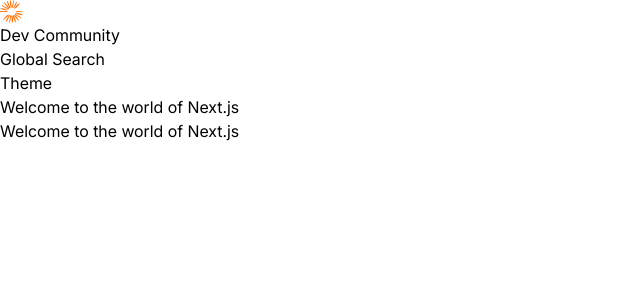
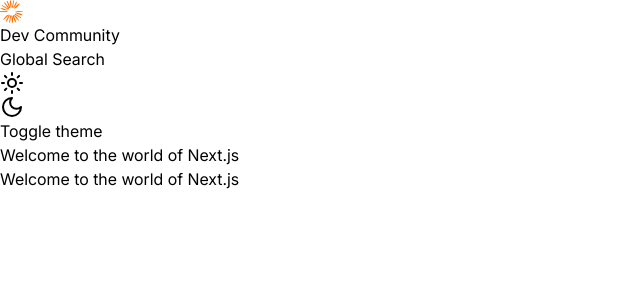
Before and after one commit to Rezuan-Ahmed-git/dev-community-app, a Next.js app: page / in a window 1280 px wide. Shown: the top 300 px of the page, without its empty margins (0-640 px from the left). Built offline with nearby package versions, Linux system fonts and the light colour scheme.

Commit message:
feat: dark theme implement, shadcn

```diff
--- /dev/null
+++ b/components/navigation/navbar/Theme.tsx
@@ -0,0 +1,42 @@
+"use client";
+
+import { Moon, Sun } from "lucide-react";
+import { useTheme } from "next-themes";
+import * as React from "react";
+
+import { Button } from "@/components/ui/button";
+import {
+  DropdownMenu,
+  DropdownMenuContent,
+  DropdownMenuItem,
+  DropdownMenuTrigger,
+} from "@/components/ui/dropdown-menu";
+
+const Theme = () => {
+  const { setTheme } = useTheme();
+
+  return (
+    <DropdownMenu>
+      <DropdownMenuTrigger asChild>
+        <Button variant="outline" size="icon">
+          <Sun className="size-[1.2rem] rotate-0 scale-100 transition-all dark:-rotate-90 dark:scale-0" />
+          <Moon className="absolute size-[1.2rem] rotate-90 scale-0 transition-all dark:rotate-0 dark:scale-100" />
+          <span className="sr-only">Toggle theme</span>
+        </Button>
+      </DropdownMenuTrigger>
+      <DropdownMenuContent align="end">
+        <DropdownMenuItem onClick={() => setTheme("light")}>
+          Light
+        </DropdownMenuItem>
+        <DropdownMenuItem onClick={() => setTheme("dark")}>
+          Dark
+        </DropdownMenuItem>
+        <DropdownMenuItem onClick={() => setTheme("system")}>
+          System
+        </DropdownMenuItem>
+      </DropdownMenuContent>
+    </DropdownMenu>
+  );
+};
+
+export default Theme;
--- a/components/navigation/navbar/index.tsx
+++ b/components/navigation/navbar/index.tsx
@@ -1,6 +1,8 @@
 import Image from "next/image";
 import Link from "next/link";
 import React from "react";
+
+import Theme from "./Theme";
 
 const Navbar = () => {
   return (
@@ -20,7 +22,9 @@
 
       <p>Global Search</p>
 
-      <div className="flex-between gap-5">Theme</div>
+      <div className="flex-between gap-5">
+        <Theme />
+      </div>
     </nav>
   );
 };
--- /dev/null
+++ b/components/ui/button.tsx
@@ -0,0 +1,57 @@
+import * as React from "react"
+import { Slot } from "@radix-ui/react-slot"
+import { cva, type VariantProps } from "class-variance-authority"
+
+import { cn } from "@/lib/utils"
+
+const buttonVariants = cva(
+  "inline-flex items-center justify-center gap-2 whitespace-nowrap rounded-md text-sm font-medium transition-colors focus-visible:outline-none focus-visible:ring-1 focus-visible:ring-slate-950 disabled:pointer-events-none disabled:opacity-50 [&_svg]:pointer-events-none [&_svg]:size-4 [&_svg]:shrink-0 dark:focus-visible:ring-slate-300",
+  {
+    variants: {
+      variant: {
+        default:
+          "bg-slate-900 text-slate-50 shadow hover:bg-slate-900/90 dark:bg-slate-50 dark:text-slate-900 dark:hover:bg-slate-50/90",
+        destructive:
+          "bg-red-500 text-slate-50 shadow-sm hover:bg-red-500/90 dark:bg-red-900 dark:text-slate-50 dark:hover:bg-red-900/90",
+        outline:
+          "border border-slate-200 bg-white shadow-sm hover:bg-slate-100 hover:text-slate-900 dark:border-slate-800 dark:bg-slate-950 dark:hover:bg-slate-800 dark:hover:text-slate-50",
+        secondary:
+          "bg-slate-100 text-slate-900 shadow-sm hover:bg-slate-100/80 dark:bg-slate-800 dark:text-slate-50 dark:hover:bg-slate-800/80",
+        ghost: "hover:bg-slate-100 hover:text-slate-900 dark:hover:bg-slate-800 dark:hover:text-slate-50",
+        link: "text-slate-900 underline-offset-4 hover:underline dark:text-slate-50",
+      },
+      size: {
+        default: "h-9 px-4 py-2",
+        sm: "h-8 rounded-md px-3 text-xs",
+        lg: "h-10 rounded-md px-8",
+        icon: "h-9 w-9",
+      },
+    },
+    defaultVariants: {
+      variant: "default",
+      size: "default",
+    },
+  }
+)
+
+export interface ButtonProps
+  extends React.ButtonHTMLAttributes<HTMLButtonElement>,
+    VariantProps<typeof buttonVariants> {
+  asChild?: boolean
+}
+
+const Button = React.forwardRef<HTMLButtonElement, ButtonProps>(
+  ({ className, variant, size, asChild = false, ...props }, ref) => {
+    const Comp = asChild ? Slot : "button"
+    return (
+      <Comp
+        className={cn(buttonVariants({ variant, size, className }))}
+        ref={ref}
+        {...props}
+      />
+    )
+  }
+)
+Button.displayName = "Button"
+
+export { Button, buttonVariants }
--- a/package.json
+++ b/package.json
@@ -10,6 +10,7 @@
   },
   "dependencies": {
     "@radix-ui/react-dropdown-menu": "^2.1.6",
+    "@radix-ui/react-slot": "^1.1.2",
     "class-variance-authority": "^0.7.1",
     "clsx": "^2.1.1",
     "eslint-config-prettier": "^9.1.0",
```
Also changed, not shown: 1 other file (tests, documents, lock files or other folders).
